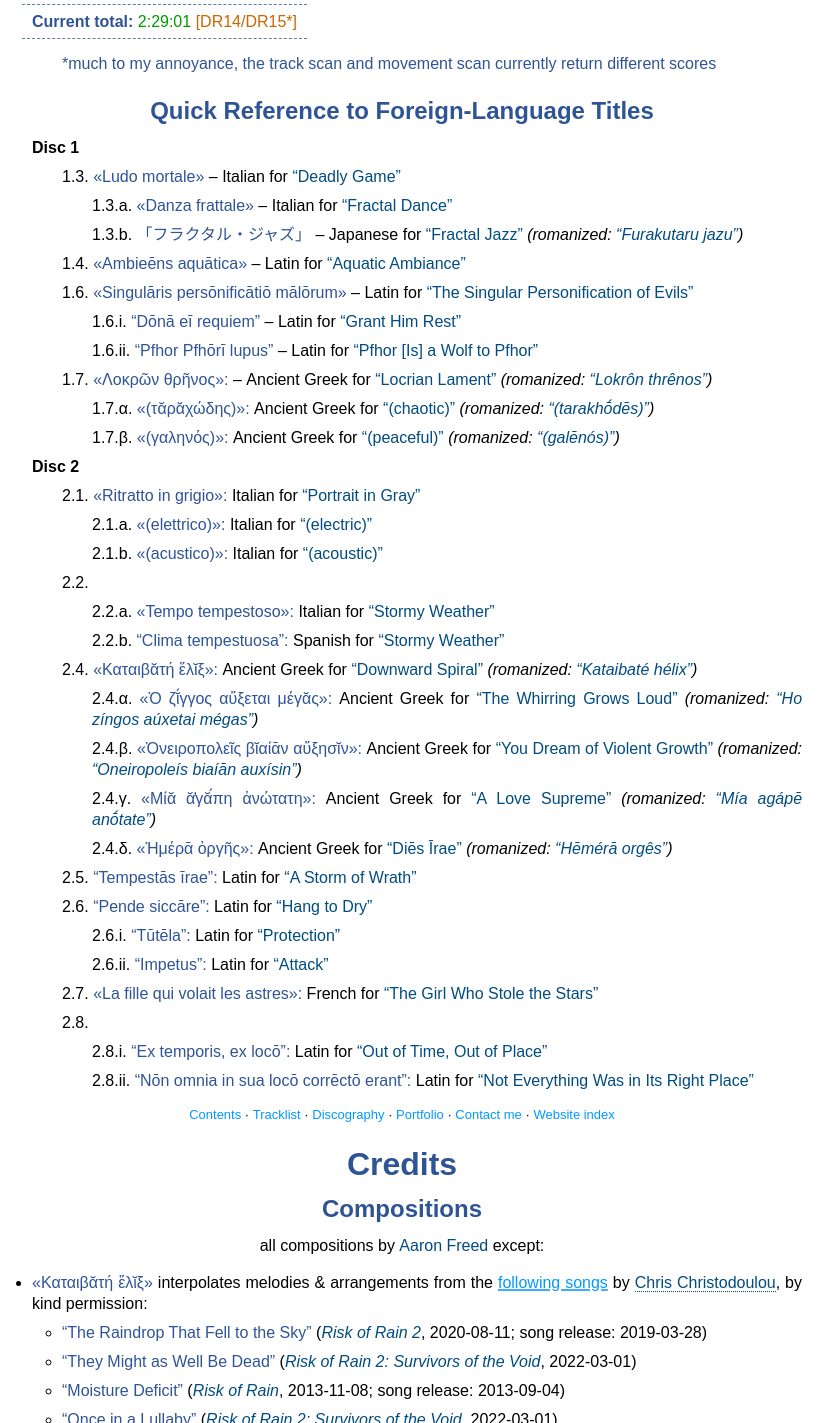
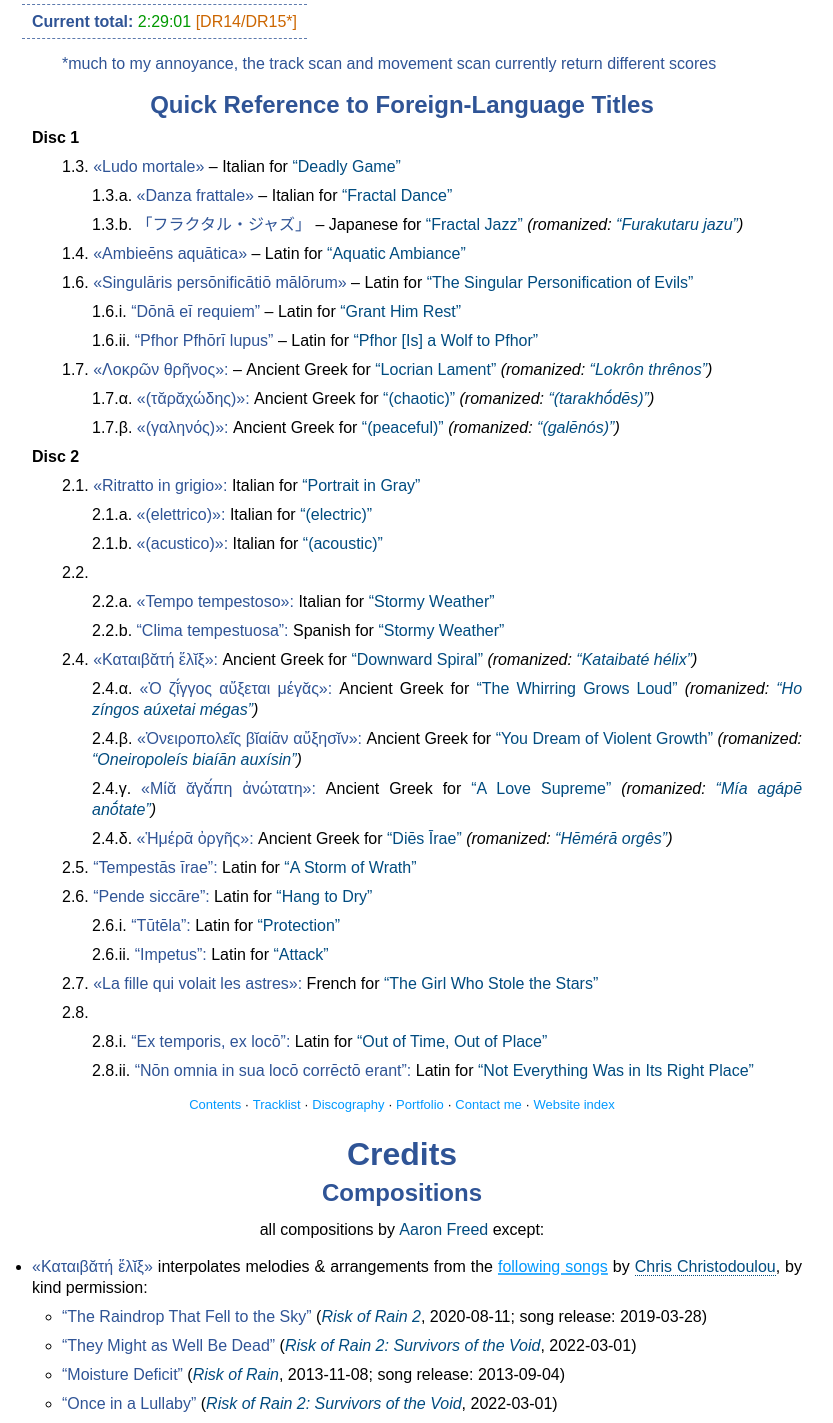
Before and after one commit to aaronfreed/aaronfreed.github.io, a plain HTML site: page compositions2023-2024notes.html in a window 1280 px wide. Shown: the part 3674-5097 px from the top of the page, without its empty margins (238-1071 px from the left). Drawn offline with Linux system fonts and the light colour scheme; a small style sheet from the web is missing.

Commit message:
update compositions2023-2024notes.html

```diff
--- a/compositions2023-2024notes.html
+++ b/compositions2023-2024notes.html
@@ -240,7 +240,7 @@
 
 <div style="margin: 24px 0px 0px 60px; color: var(--heading-color);">*much to my annoyance, the track scan and movement scan currently return different scores</div>
 
-<h2 class="centred" style="margin-top: 24px;" id="translations">Quick Reference to Foreign-Language Titles</h2>
+<h2 class="centred" style="margin: 18px 0px 0px;" id="translations">Quick Reference to Foreign-Language Titles</h2>
 
 <ol class="fixheight songtranslations">
 	<li><span class="weight5">Disc 1</span>
@@ -307,9 +307,8 @@
 
 <p class="sectionbreak noprint"><a href="#top">Contents</a> &middot; <a href="#tracklist">Tracklist</a> &middot; <a href="https://aaronfreed.github.io/discography.html">Discography</a> &middot; <a href="https://aaronfreed.github.io/portfolio.html">Portfolio</a> &middot; <a href="https://aaronfreed.github.io/aboutme.html">Contact me</a> &middot; <a href="https://aaronfreed.github.io">Website index</a></p>
 
-<h1 class="centred noprint" id="credits" style="margin-top: 24px;">Credits</h1>
-<h1 class="centred noscreen" id="credits" style="margin-top: 0px;">Credits</h1>
-<h2 class="centred" id="compositions" style="margin-top: 0px;">Compositions</h2>
+<h1 class="centred" id="credits" style="margin: 24px 0px 6px;">Credits</h1>
+<h2 class="centred" id="compositions" style="margin-top: 6px;">Compositions</h2>
 
 <div class="fixheight centred" style="margin: 8px 0px 16px;">all com&shy;po&shy;si&shy;tions by <span class="toc-counter weight3">Aaron Freed</span> except:</div>
 	<ul class="fixheight">
```
